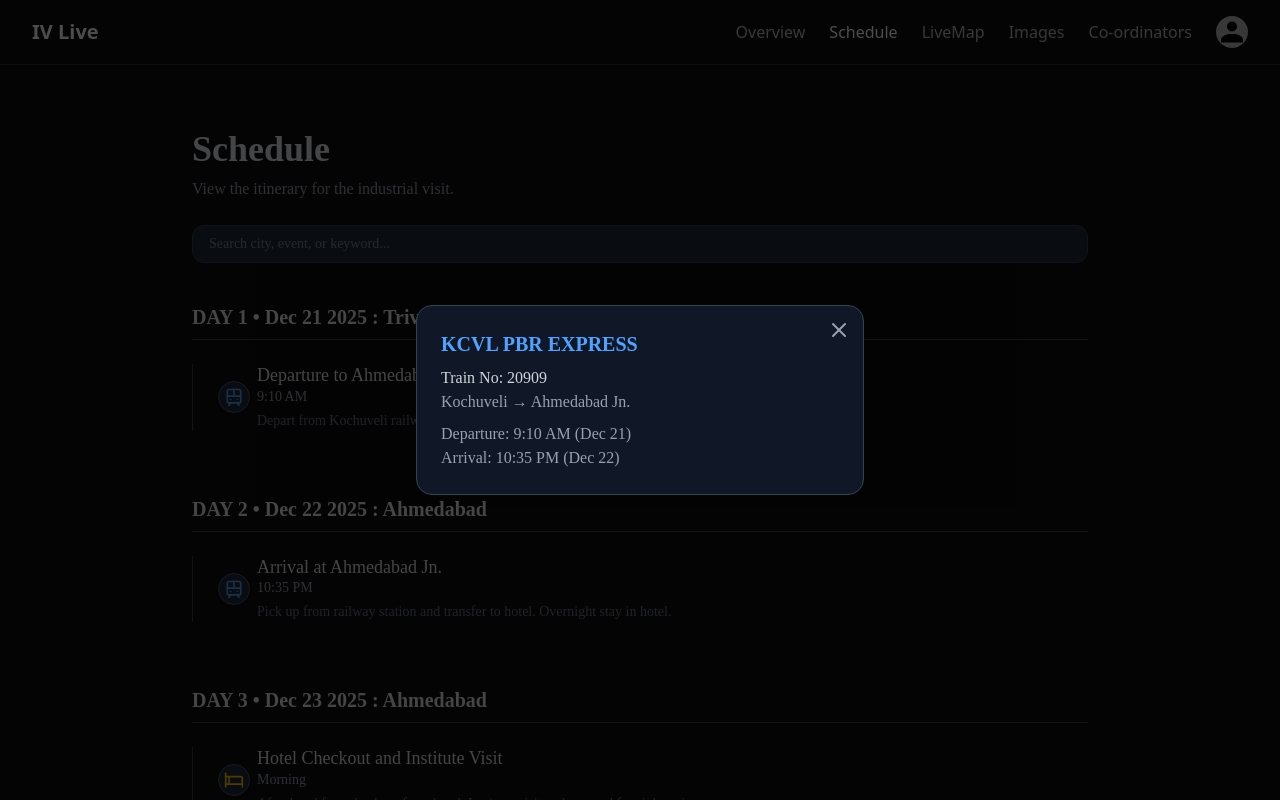
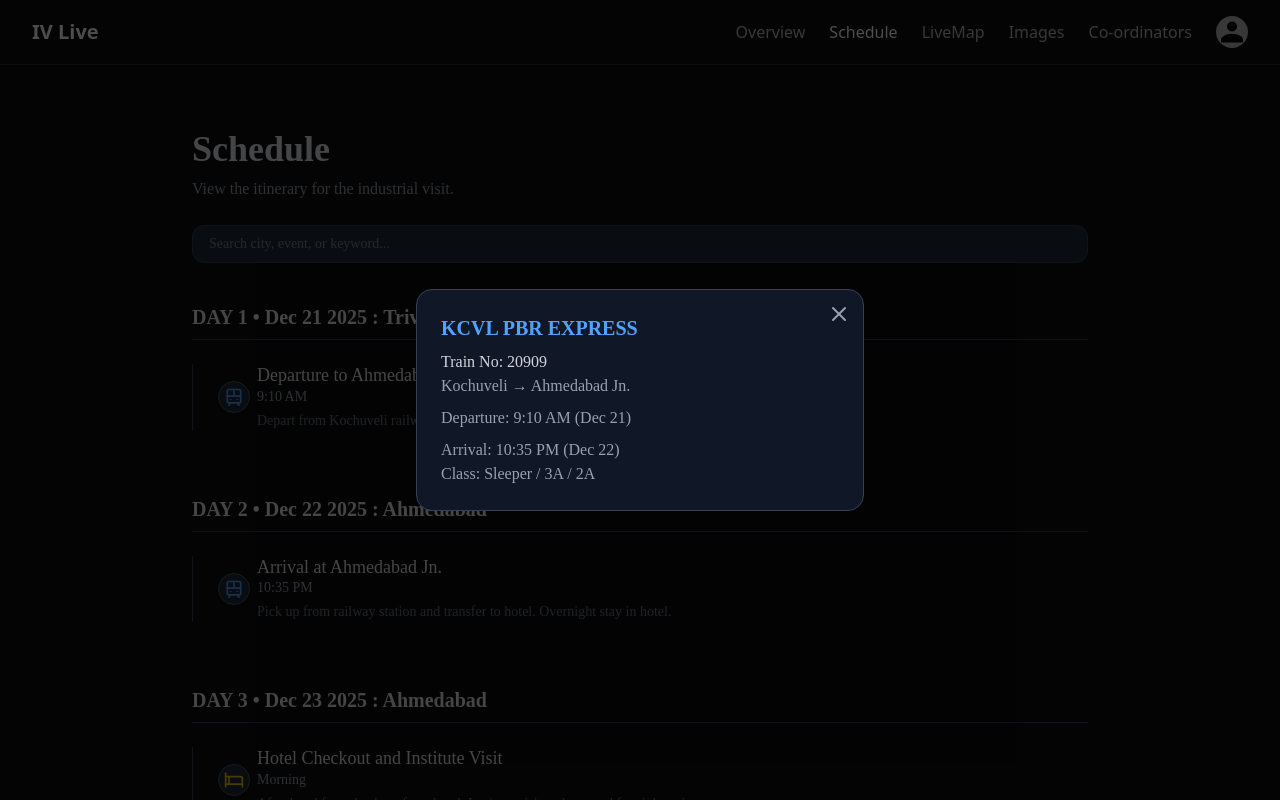
Before and after one commit to AbhaiSankarPR/IV_CSE_27, a React (Vite) app in the folder frontend/: page /schedule in a window 1280 px wide. Both pictures are taken after a click on the element "Departure to Ahmedabad". Shown: the top 800 px of the page. Built offline with nearby package versions, Linux system fonts and the light colour scheme.

Commit message:
Update Schedule.jsx

```diff
--- a/frontend/src/pages/Schedule.jsx
+++ b/frontend/src/pages/Schedule.jsx
@@ -401,8 +401,11 @@ export default function Schedule() {
             <p className="text-gray-400 mt-2">
               Departure: {selectedTrain.dep}
             </p>
+            <p className="text-gray-400 mt-2">
+              Arrival: {selectedTrain.arr}
+            </p>
             <p className="text-gray-400">
-              Arrival: {selectedTrain.arr}
+              Class: {selectedTrain.class}
             </p>
           </div>
         </div>
```
